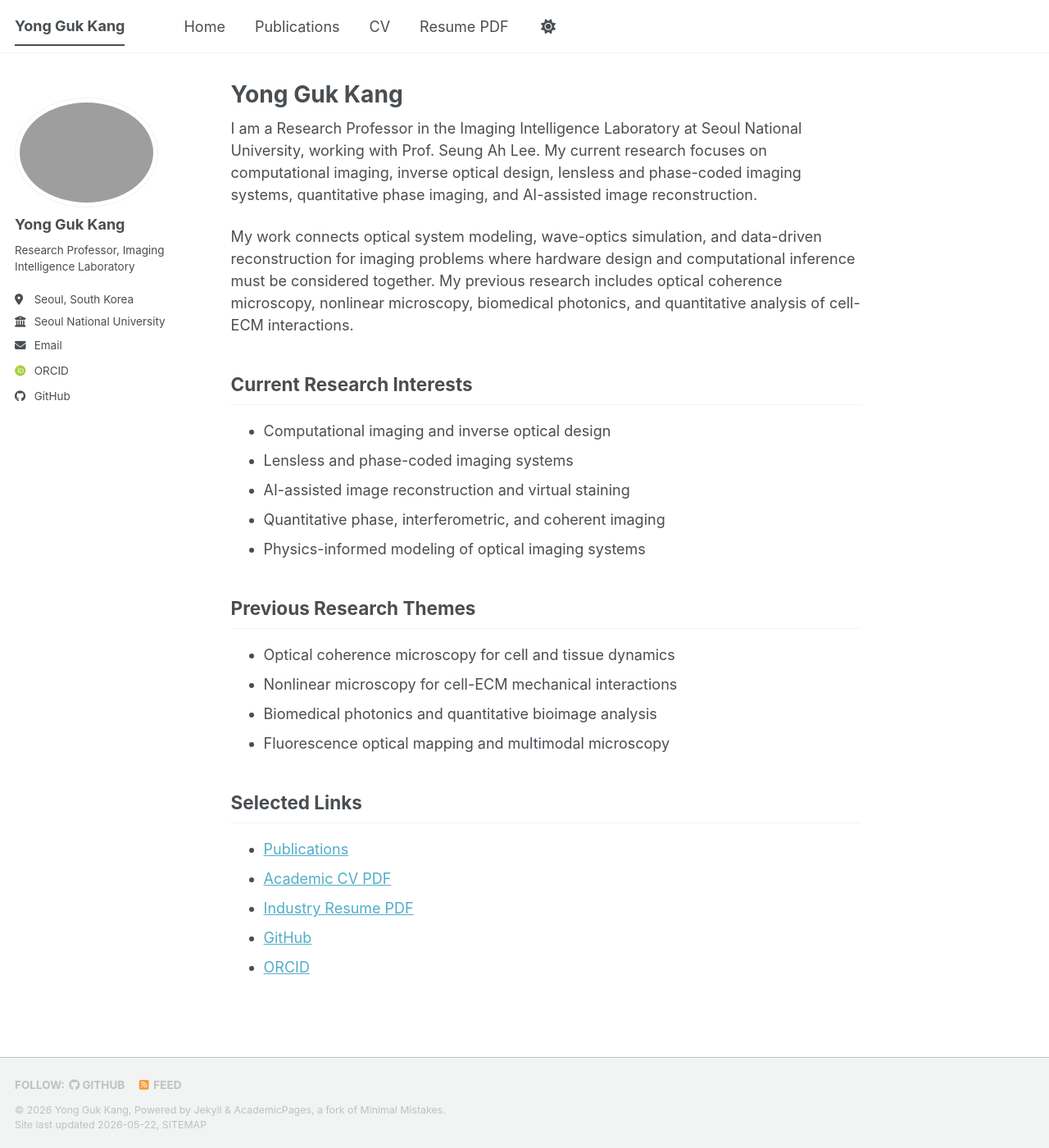
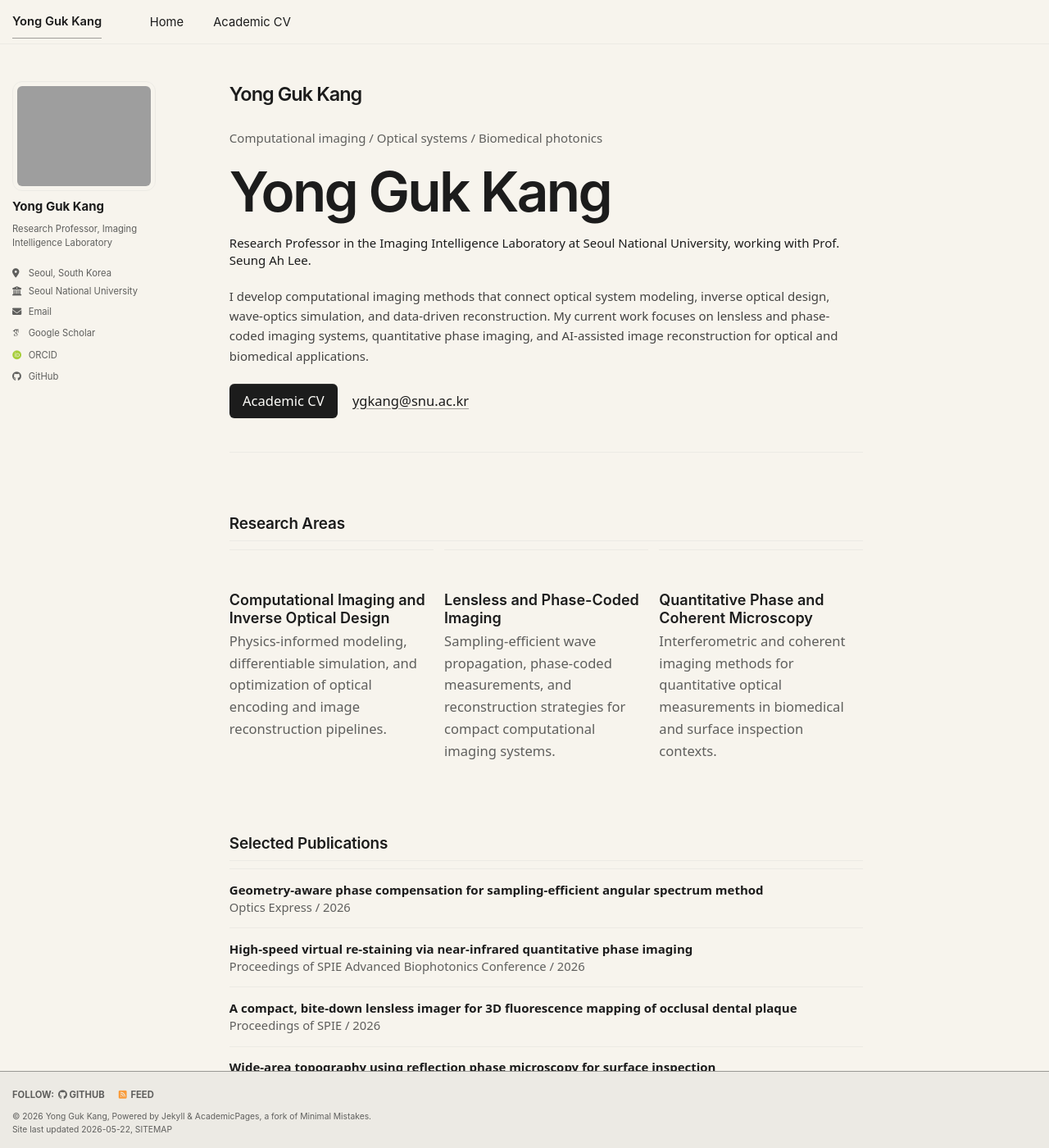
Before and after one commit to kygwow/myhomepage, a Jekyll site: the page built from _pages/about.md, in a window 1280 px wide and 1400 px high. Shown: the whole window at 82% size. Built offline with Jekyll 4.4.1, drawn with Linux system fonts in a browser that asks for light colours; some web fonts are replaced; a script bundle is joined from its source files by our own code; library files that are not in the unit come from our copies; some of the changed text lies outside the part shown.

Commit message:
Simplify homepage navigation and design

```diff
--- a/_config.yml
+++ b/_config.yml
@@ -35,7 +35,7 @@ author:
   # Academic websites
   academia         : # URL
   arxiv            : # URL - Update with the correct link to your profile
-  googlescholar    :
+  googlescholar    : "https://scholar.google.com/citations?hl=ko&authuser=1&user=YH1e9WMAAAAJ"
   inspire-hep      : # URL
   impactstory      : # URL
   orcid            : "https://orcid.org/0000-0002-5572-7544"
--- a/_includes/masthead.html
+++ b/_includes/masthead.html
@@ -18,9 +18,6 @@
               <a href="{{ domain }}{{ link.url }}">{{ link.title }}</a>
             </li>
           {% endfor %}
-          <li id="theme-toggle" class="masthead__menu-item persist tail">
-            <a role="button" aria-labelledby="theme-icon"><i id="theme-icon" class="fa-solid fa-sun" aria-hidden="true" title="toggle theme"></i></a>
-          </li>
         </ul>
         <ul class="hidden-links hidden"></ul>
       </nav>
--- a/_pages/about.md
+++ b/_pages/about.md
@@ -7,29 +7,54 @@ redirect_from:
   - /about.html
 ---
 
-I am a Research Professor in the Imaging Intelligence Laboratory at Seoul National University, working with Prof. Seung Ah Lee. My current research focuses on computational imaging, inverse optical design, lensless and phase-coded imaging systems, quantitative phase imaging, and AI-assisted image reconstruction.
+<section class="home-hero">
+  <p class="home-kicker">Computational imaging / Optical systems / Biomedical photonics</p>
+  <h1>Yong Guk Kang</h1>
+  <p class="home-lead">Research Professor in the Imaging Intelligence Laboratory at Seoul National University, working with Prof. Seung Ah Lee.</p>
+  <p>I develop computational imaging methods that connect optical system modeling, inverse optical design, wave-optics simulation, and data-driven reconstruction. My current work focuses on lensless and phase-coded imaging systems, quantitative phase imaging, and AI-assisted image reconstruction for optical and biomedical applications.</p>
+  <div class="home-actions">
+    <a class="home-button" href="{{ "/files/Kang_Yongguk_CV.pdf" | relative_url }}">Academic CV</a>
+    <a class="home-link" href="mailto:ygkang@snu.ac.kr">ygkang@snu.ac.kr</a>
+  </div>
+</section>
 
-My work connects optical system modeling, wave-optics simulation, and data-driven reconstruction for imaging problems where hardware design and computational inference must be considered together. My previous research includes optical coherence microscopy, nonlinear microscopy, biomedical photonics, and quantitative analysis of cell-ECM interactions.
+<section class="home-section">
+  <h2>Research Areas</h2>
+  <div class="home-area-list">
+    <div class="home-area">
+      <h3>Computational Imaging and Inverse Optical Design</h3>
+      <p>Physics-informed modeling, differentiable simulation, and optimization of optical encoding and image reconstruction pipelines.</p>
+    </div>
+    <div class="home-area">
+      <h3>Lensless and Phase-Coded Imaging</h3>
+      <p>Sampling-efficient wave propagation, phase-coded measurements, and reconstruction strategies for compact computational imaging systems.</p>
+    </div>
+    <div class="home-area">
+      <h3>Quantitative Phase and Coherent Microscopy</h3>
+      <p>Interferometric and coherent imaging methods for quantitative optical measurements in biomedical and surface inspection contexts.</p>
+    </div>
+  </div>
+</section>
 
-## Current Research Interests
+<section class="home-section">
+  <h2>Selected Publications</h2>
+  <div class="home-publications">
+    {% assign sorted_publications = site.publications | sort: "date" | reverse %}
+    {% for post in sorted_publications limit: 5 %}
+      <article class="home-publication">
+        <a href="{{ post.url | relative_url }}">{{ post.title }}</a>
+        <span>{{ post.venue }} / {{ post.date | date: "%Y" }}</span>
+      </article>
+    {% endfor %}
+  </div>
+  <p class="home-small"><a href="{{ "/publications/" | relative_url }}">Full publication list</a></p>
+</section>
 
-- Computational imaging and inverse optical design
-- Lensless and phase-coded imaging systems
-- AI-assisted image reconstruction and virtual staining
-- Quantitative phase, interferometric, and coherent imaging
-- Physics-informed modeling of optical imaging systems
-
-## Previous Research Themes
-
-- Optical coherence microscopy for cell and tissue dynamics
-- Nonlinear microscopy for cell-ECM mechanical interactions
-- Biomedical photonics and quantitative bioimage analysis
-- Fluorescence optical mapping and multimodal microscopy
-
-## Selected Links
-
-- [Publications]({{ "/publications/" | relative_url }})
-- [Academic CV PDF]({{ "/files/Kang_Yongguk_CV.pdf" | relative_url }})
-- [Industry Resume PDF]({{ "/files/Kang_Yongguk_Resume.pdf" | relative_url }})
-- [GitHub](https://github.com/kygwow)
-- [ORCID](https://orcid.org/0000-0002-5572-7544)
+<section class="home-section">
+  <h2>Links</h2>
+  <p class="home-link-row">
+    <a href="https://scholar.google.com/citations?hl=ko&authuser=1&user=YH1e9WMAAAAJ">Google Scholar</a>
+    <a href="https://orcid.org/0000-0002-5572-7544">ORCID</a>
+    <a href="https://github.com/kygwow">GitHub</a>
+  </p>
+</section>
--- /dev/null
+++ b/_sass/custom/_lovable_academic.scss
@@ -0,0 +1,246 @@
+/* Warm academic visual layer inspired by Lovable's restrained cream system. */
+
+:root {
+  --global-bg-color: #f7f4ed;
+  --global-footer-bg-color: #eceae4;
+  --global-border-color: #eceae4;
+  --global-dark-border-color: rgba(28, 28, 28, 0.4);
+  --global-link-color: #1c1c1c;
+  --global-link-color-hover: #1c1c1c;
+  --global-link-color-visited: rgba(28, 28, 28, 0.82);
+  --global-masthead-link-color: #1c1c1c;
+  --global-masthead-link-color-hover: #1c1c1c;
+  --global-text-color: #1c1c1c;
+  --global-text-color-light: #5f5f5d;
+}
+
+body {
+  background: #f7f4ed;
+  color: #1c1c1c;
+  font-family: ui-sans-serif, system-ui, -apple-system, BlinkMacSystemFont, "Segoe UI", sans-serif;
+  font-size: 15px;
+}
+
+.masthead {
+  background: rgba(247, 244, 237, 0.94);
+  backdrop-filter: blur(10px);
+
+  &::after {
+    background: #eceae4;
+  }
+}
+
+.masthead__inner-wrap {
+  padding-top: 0.35rem;
+  padding-bottom: 0.35rem;
+}
+
+.masthead__menu-item {
+  background: transparent;
+  font-size: 0.82rem;
+  font-weight: 400;
+
+  &--lg {
+    font-weight: 600;
+    padding-right: 1.25rem;
+  }
+
+  a {
+    color: #1c1c1c;
+  }
+}
+
+.masthead__menu-item.selected a {
+  border-bottom: 1px solid rgba(28, 28, 28, 0.4);
+  font-weight: 600;
+}
+
+#main {
+  margin-top: 2.75rem;
+}
+
+.page__title,
+.archive .page__title,
+.home-hero h1,
+.cv-download h1 {
+  color: #1c1c1c;
+  font-weight: 600;
+  letter-spacing: -0.04em;
+}
+
+.page__content {
+  color: rgba(28, 28, 28, 0.82);
+  line-height: 1.62;
+
+  h2 {
+    border-bottom: 1px solid #eceae4;
+    color: #1c1c1c;
+    font-size: 1.05rem;
+    font-weight: 600;
+    letter-spacing: -0.01em;
+    margin-top: 2.5rem;
+    padding-bottom: 0.45rem;
+  }
+
+  h3 {
+    color: #1c1c1c;
+    font-size: 1rem;
+    font-weight: 600;
+    margin-bottom: 0.25rem;
+  }
+
+  a {
+    color: #1c1c1c;
+    text-decoration-color: rgba(28, 28, 28, 0.4);
+    text-underline-offset: 0.16em;
+  }
+}
+
+.home-hero {
+  border-bottom: 1px solid #eceae4;
+  padding: 1rem 0 2.25rem;
+
+  h1 {
+    font-size: clamp(2.25rem, 6vw, 3.75rem);
+    line-height: 1;
+    margin: 0.2rem 0 1rem;
+  }
+
+  p {
+    max-width: 46rem;
+  }
+}
+
+.home-kicker {
+  color: #5f5f5d;
+  font-size: 0.82rem;
+  letter-spacing: 0;
+  margin-bottom: 0.5rem;
+}
+
+.home-lead {
+  color: #1c1c1c;
+  font-size: 1.08rem;
+  line-height: 1.45;
+}
+
+.home-actions {
+  align-items: center;
+  display: flex;
+  flex-wrap: wrap;
+  gap: 0.75rem 1rem;
+  margin-top: 1.25rem;
+}
+
+.home-button {
+  background: #1c1c1c;
+  border-radius: 6px;
+  box-shadow: rgba(255, 255, 255, 0.2) 0 0.5px 0 0 inset,
+    rgba(0, 0, 0, 0.2) 0 0 0 0.5px inset,
+    rgba(0, 0, 0, 0.05) 0 1px 2px 0;
+  color: #fcfbf8 !important;
+  display: inline-block;
+  font-size: 0.92rem;
+  line-height: 1.5;
+  padding: 0.48rem 0.9rem;
+  text-decoration: none !important;
+}
+
+.home-button:hover,
+.home-button:focus {
+  box-shadow: rgba(0, 0, 0, 0.1) 0 4px 12px;
+  opacity: 0.92;
+}
+
+.home-link {
+  font-size: 0.92rem;
+}
+
+.home-section {
+  padding: 1.75rem 0 0.25rem;
+}
+
+.home-area-list {
+  display: grid;
+  gap: 0.75rem;
+}
+
+.home-area,
+.home-publication {
+  border-top: 1px solid #eceae4;
+  padding-top: 0.8rem;
+}
+
+.home-area p {
+  color: #5f5f5d;
+  font-size: 0.92rem;
+  margin-bottom: 0.4rem;
+}
+
+.home-publications {
+  display: grid;
+  gap: 0.7rem;
+}
+
+.home-publication a {
+  display: block;
+  font-weight: 600;
+  line-height: 1.35;
+  text-decoration: none;
+}
+
+.home-publication span,
+.home-small {
+  color: #5f5f5d;
+  display: block;
+  font-size: 0.82rem;
+}
+
+.home-link-row {
+  display: flex;
+  flex-wrap: wrap;
+  gap: 0.75rem 1.25rem;
+}
+
+.cv-download {
+  border-top: 1px solid #eceae4;
+  padding-top: 1rem;
+
+  h1 {
+    font-size: clamp(2rem, 5vw, 3rem);
+    line-height: 1;
+    margin: 0.2rem 0 1rem;
+  }
+
+  p {
+    max-width: 40rem;
+  }
+}
+
+.archive__item {
+  border-top: 1px solid #eceae4;
+  padding-top: 0.8rem;
+}
+
+.archive__item-title {
+  font-size: 1rem;
+  font-weight: 600;
+}
+
+.archive__item-excerpt,
+.page__meta,
+.author__bio,
+.author__urls {
+  color: #5f5f5d;
+}
+
+.author__avatar img {
+  border: 1px solid #eceae4;
+  border-radius: 12px;
+}
+
+@media (min-width: 768px) {
+  .home-area-list {
+    grid-template-columns: repeat(3, 1fr);
+  }
+}
--- a/assets/css/main.scss
+++ b/assets/css/main.scss
@@ -36,6 +36,7 @@
     "layout/archive",
     "layout/sidebar",
     "layout/json_cv",
+    "custom/lovable_academic",
 
     "vendor/font-awesome/fontawesome",
     "vendor/font-awesome/solid",
```
Also changed, not shown: _data/navigation.yml (+1 -7 lines), _pages/cv.md (+7 -20 lines).
